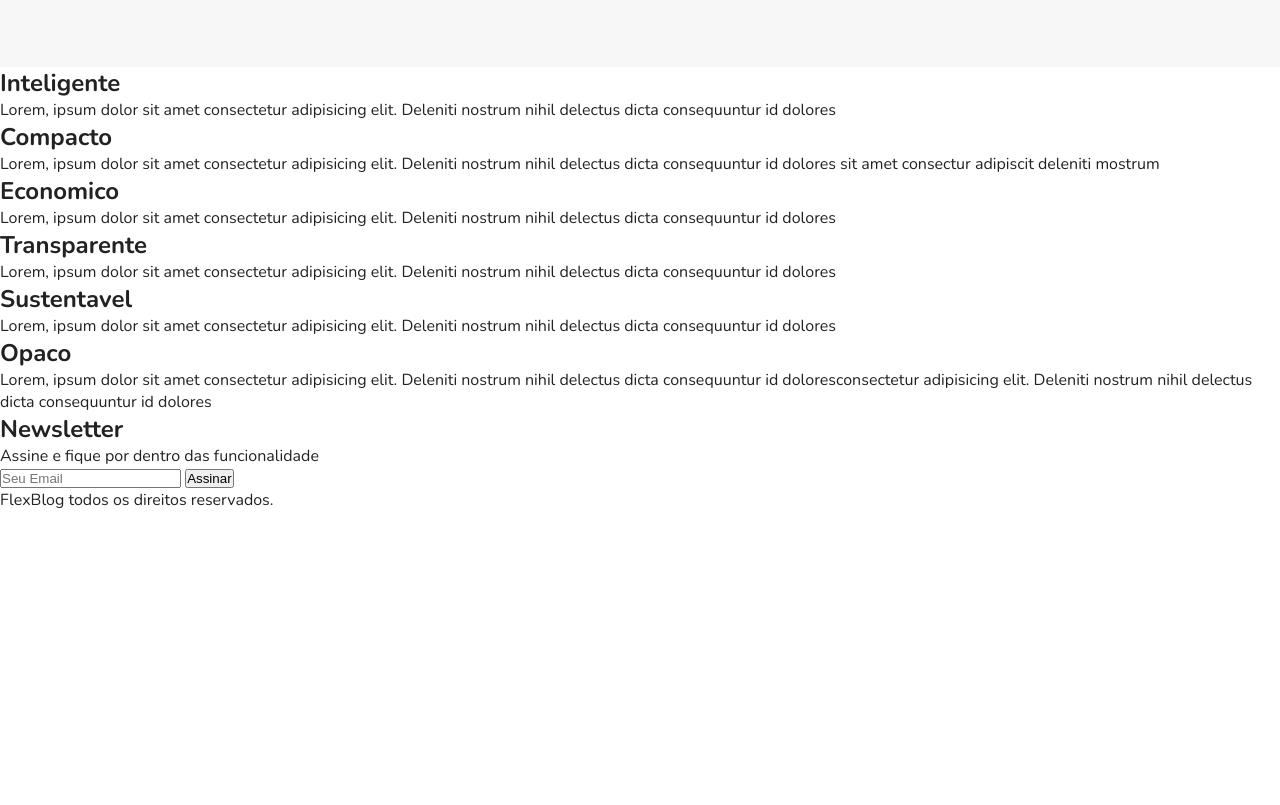
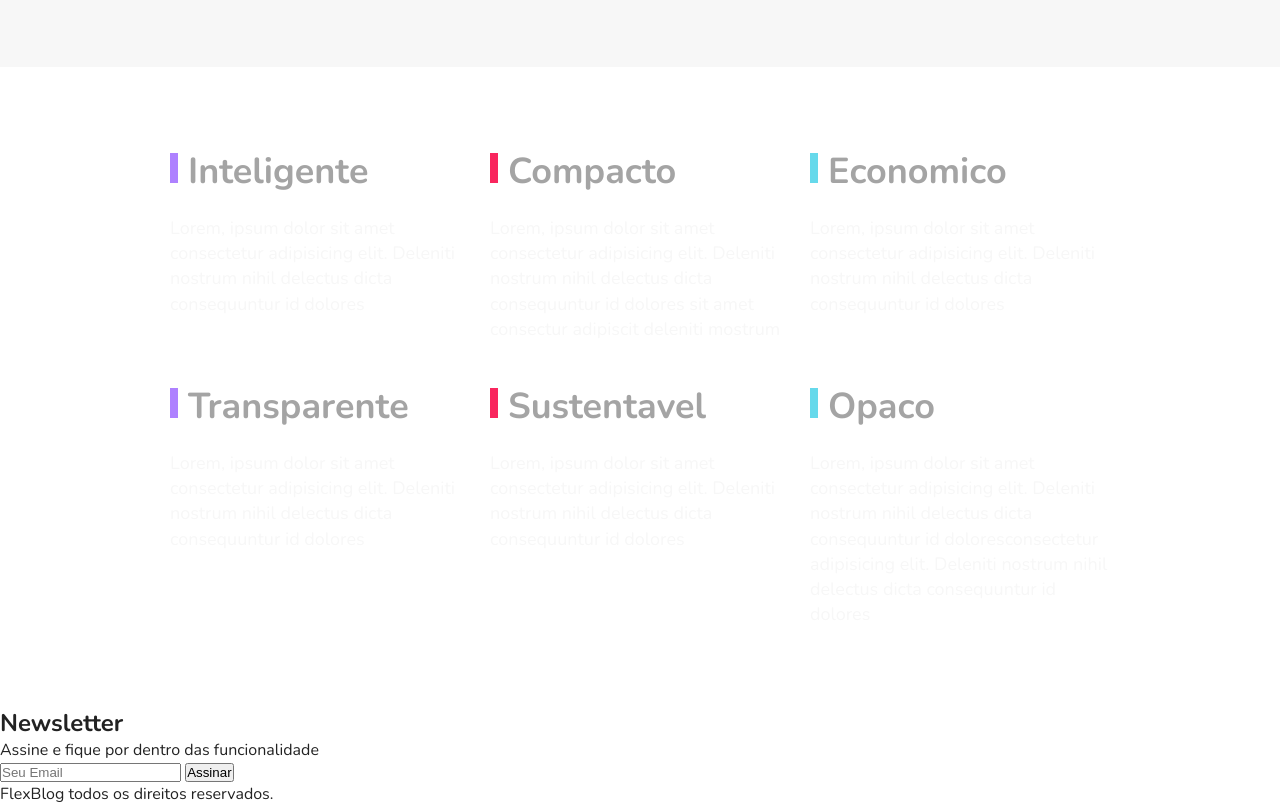
Before and after one commit to phedrakeson/flexblog, a plain HTML site: page index.html in a window 1280 px wide. Shown: the part 2416-3221 px from the top of the page. Before the commit the page ends 2927 px from the top, so only its background shows below. Drawn offline with nearby package versions, Linux system fonts and the light colour scheme.

Commit message:
feat: style qualidade section

```diff
--- a/style.css
+++ b/style.css
@@ -237,3 +237,47 @@ img {
     order: -2;
   }
 }
+
+.qualidade {
+  max-width: 960px;
+  margin: 60px auto;
+  display: flex;
+  flex-wrap: wrap;
+}
+
+.qualidade-item {
+  flex: 1 1 300px;
+  margin: 20px 10px;
+}
+
+.qualidade-item h2 {
+  font-size: 2.25em;
+  color: #a4a4a4;
+  margin-bottom: 20px;
+}
+
+.qualidade-item h2::before {
+  content: '';
+  display: inline-block;
+  width: 8px;
+  height: 30px;
+  margin-right: 10px;
+}
+
+.qualidade-item:nth-of-type(3n + 1) h2::before {
+  background: #ae81ff;
+}
+
+.qualidade-item:nth-of-type(3n + 2) h2::before {
+  background: #f9265e;
+}
+
+.qualidade-item:nth-of-type(3n + 3) h2::before {
+  background: #66d9eb;
+}
+
+.qualidade-item p {
+  font-size: 1.125em;
+  line-height: 1.4;
+  color: #f7f7f7;
+}
```
